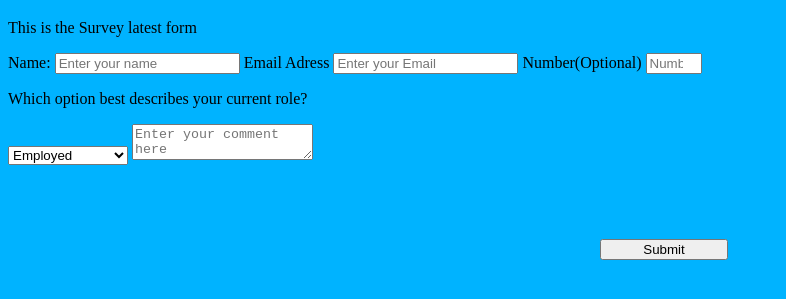
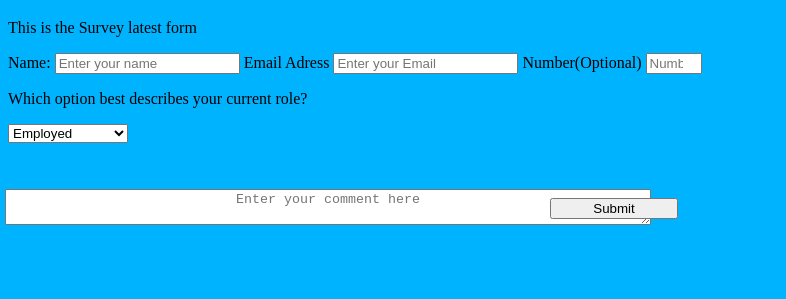
Before and after one commit to StuurmanX/Project_1-23, a plain HTML site: page index.html in a window 1280 px wide. Shown: the part 61-360 px from the top of the page, without its empty margins (0-786 px from the left). Drawn offline with Linux system fonts and the light colour scheme.

Commit message:
Update index.css

```diff
--- a/index.css
+++ b/index.css
@@ -5,10 +5,20 @@
 
   button {
     position: absolute;
-    left: 500px;
-    top: 300px;
+    left: 450px;
+    top: 259px;
     text-align: center;
     padding-top: 30px 30px ;
     margin-left: 100px;
     width: 10%;
   }
+
+
+  #comments {
+    position: absolute;
+    left: 5px;
+    top: 250px;
+    text-align: center;
+    width: 50%;
+
+  }
```
